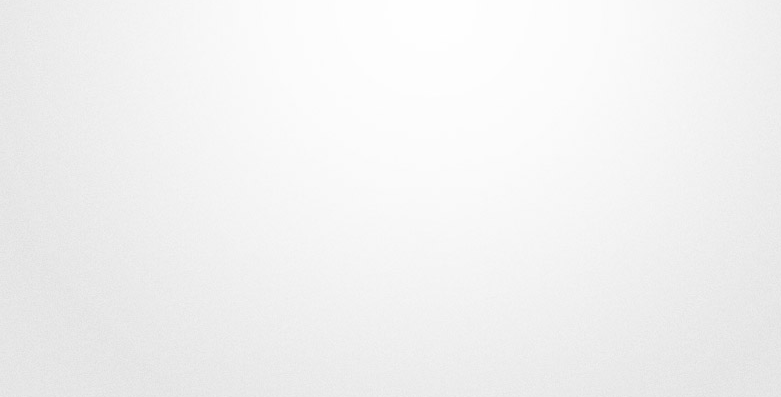
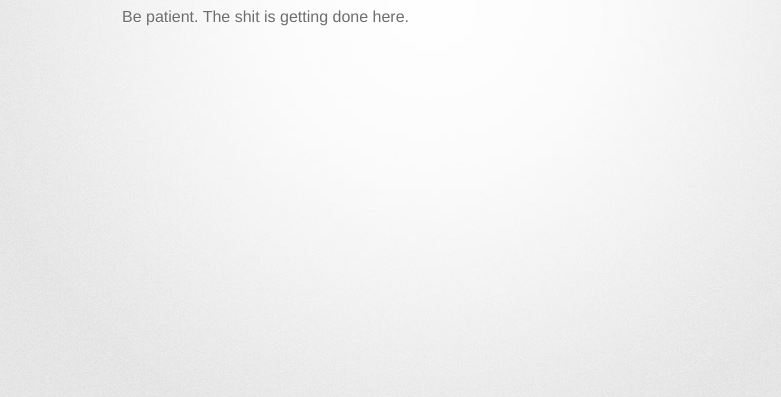
Before and after one commit to bestDB/game, a plain HTML site: page index.html in a window 1280 px wide. Shown: the part 117-514 px from the top of the page, without its empty margins (208-989 px from the left). Drawn offline with Linux system fonts and the light colour scheme; a web font is replaced by a local one.

Commit message:
Update index.html

```diff
--- a/index.html
+++ b/index.html
@@ -22,6 +22,8 @@
       <h2>2D RPG Game Engine</h2>
 
       <hr>
+
+      <p>Be patient. The shit is getting done here.</p>
     </div>
   </div>
 <!--
```
